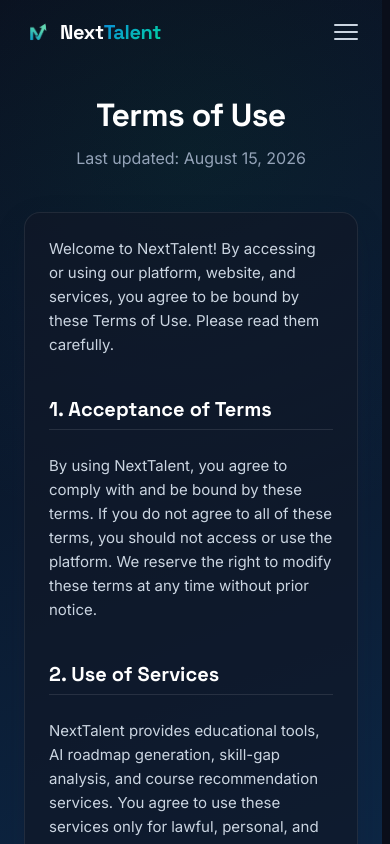
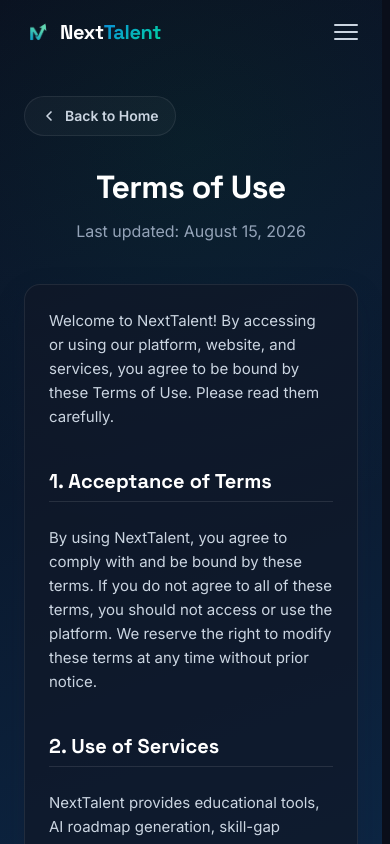
Before and after one commit to LIMJIALIANG/nexttalent, a Next.js app: page /terms in a window 390 px wide. Shown: the top 844 px of the page. Built offline with nearby package versions, Linux system fonts and the light colour scheme; no server answers.

Commit message:
feat: add Privacy Policy and Terms of Service pages with responsive styling

```diff
--- a/src/app/privacy/page.module.css
+++ b/src/app/privacy/page.module.css
@@ -24,7 +24,7 @@
 }
 
 .container {
-  max-width: 800px;
+  max-width: 1200px;
   margin: 0 auto;
   position: relative;
   z-index: 1;
@@ -125,3 +125,48 @@
 :global([data-theme="light"]) .textBlock li {
   color: var(--gray-700);
 }
+
+.backButton {
+  display: inline-flex;
+  align-items: center;
+  gap: var(--space-2);
+  padding: 8px 16px;
+  background: rgba(255, 255, 255, 0.03);
+  border: 1px solid var(--glass-border);
+  border-radius: var(--radius-full);
+  color: var(--gray-300);
+  text-decoration: none;
+  font-size: 0.875rem;
+  font-weight: 600;
+  margin-bottom: var(--space-8);
+  transition: all var(--transition-fast);
+  cursor: pointer;
+}
+
+.backIcon {
+  transition: transform var(--transition-fast);
+}
+
+.backButton:hover {
+  background: rgba(255, 255, 255, 0.08);
+  border-color: rgba(255, 255, 255, 0.15);
+  color: var(--accent-300);
+  box-shadow: 0 4px 12px rgba(0, 0, 0, 0.1);
+}
+
+.backButton:hover .backIcon {
+  transform: translateX(-3px);
+}
+
+:global([data-theme="light"]) .backButton {
+  background: rgba(0, 0, 0, 0.02);
+  border-color: var(--gray-200);
+  color: var(--gray-700);
+}
+
+:global([data-theme="light"]) .backButton:hover {
+  background: rgba(0, 0, 0, 0.05);
+  border-color: var(--gray-300);
+  color: var(--primary-600);
+  box-shadow: 0 4px 12px rgba(0, 0, 0, 0.03);
+}
--- a/src/app/terms/page.module.css
+++ b/src/app/terms/page.module.css
@@ -24,7 +24,7 @@
 }
 
 .container {
-  max-width: 800px;
+  max-width: 1200px;
   margin: 0 auto;
   position: relative;
   z-index: 1;
@@ -125,3 +125,48 @@
 :global([data-theme="light"]) .textBlock li {
   color: var(--gray-700);
 }
+
+.backButton {
+  display: inline-flex;
+  align-items: center;
+  gap: var(--space-2);
+  padding: 8px 16px;
+  background: rgba(255, 255, 255, 0.03);
+  border: 1px solid var(--glass-border);
+  border-radius: var(--radius-full);
+  color: var(--gray-300);
+  text-decoration: none;
+  font-size: 0.875rem;
+  font-weight: 600;
+  margin-bottom: var(--space-8);
+  transition: all var(--transition-fast);
+  cursor: pointer;
+}
+
+.backIcon {
+  transition: transform var(--transition-fast);
+}
+
+.backButton:hover {
+  background: rgba(255, 255, 255, 0.08);
+  border-color: rgba(255, 255, 255, 0.15);
+  color: var(--accent-300);
+  box-shadow: 0 4px 12px rgba(0, 0, 0, 0.1);
+}
+
+.backButton:hover .backIcon {
+  transform: translateX(-3px);
+}
+
+:global([data-theme="light"]) .backButton {
+  background: rgba(0, 0, 0, 0.02);
+  border-color: var(--gray-200);
+  color: var(--gray-700);
+}
+
+:global([data-theme="light"]) .backButton:hover {
+  background: rgba(0, 0, 0, 0.05);
+  border-color: var(--gray-300);
+  color: var(--primary-600);
+  box-shadow: 0 4px 12px rgba(0, 0, 0, 0.03);
+}
--- a/src/app/terms/page.tsx
+++ b/src/app/terms/page.tsx
@@ -1,5 +1,6 @@
 "use client";
 
+import Link from "next/link";
 import Navbar from "@/components/Navbar";
 import Footer from "@/components/Footer";
 import styles from "./page.module.css";
@@ -12,6 +13,23 @@ export default function TermsPage(): React.JSX.Element {
       <main className={styles.pageWrapper}>
         <div className={styles.pageGlow} />
         <div className={styles.container}>
+          <Link href="/" className={styles.backButton}>
+            <svg
+              width="16"
+              height="16"
+              viewBox="0 0 24 24"
+              fill="none"
+              stroke="currentColor"
+              strokeWidth="2.5"
+              strokeLinecap="round"
+              strokeLinejoin="round"
+              className={styles.backIcon}
+            >
+              <polyline points="15 18 9 12 15 6" />
+            </svg>
+            <span>Back to Home</span>
+          </Link>
+
           <div className={styles.header}>
             <h1 className={styles.title}>Terms of Use</h1>
             <p className={styles.subtitle}>Last updated: August 15, 2026</p>
```
Also changed, not shown: src/app/privacy/page.tsx (+18 -0 lines).
